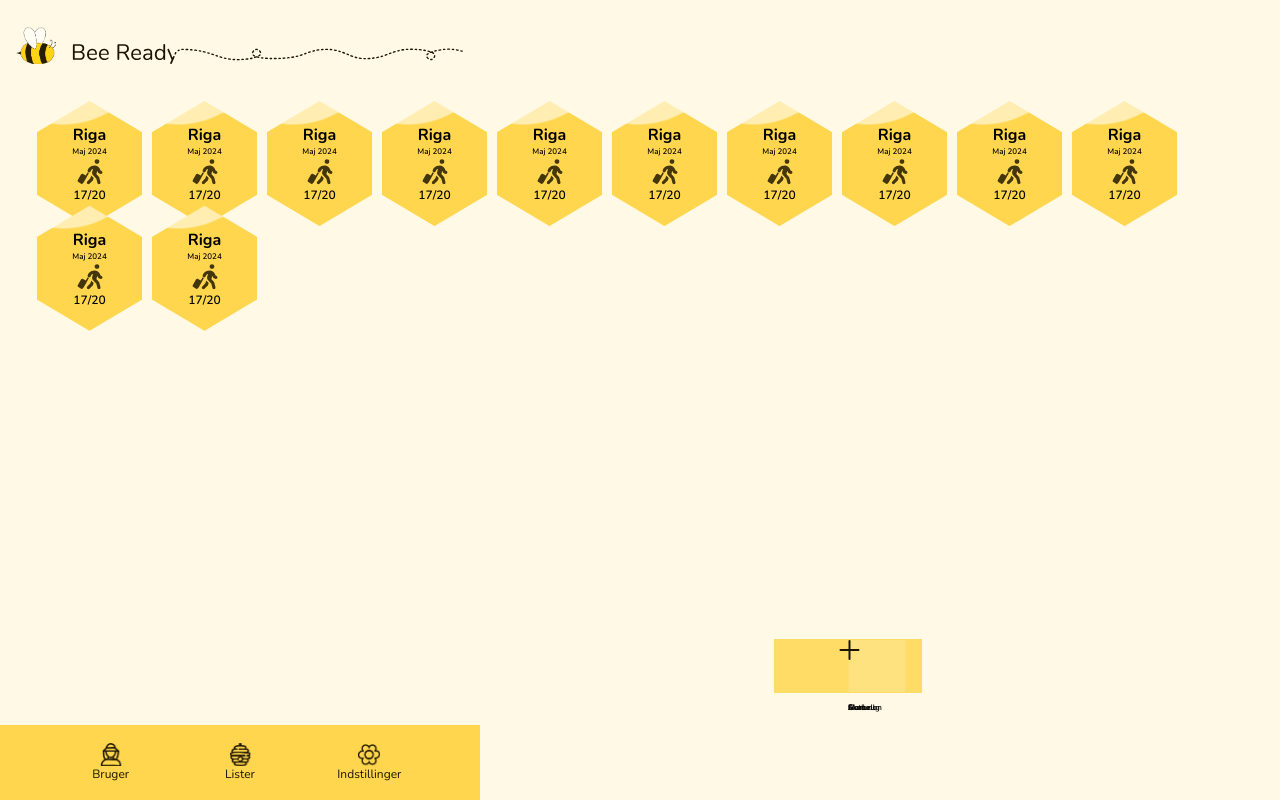
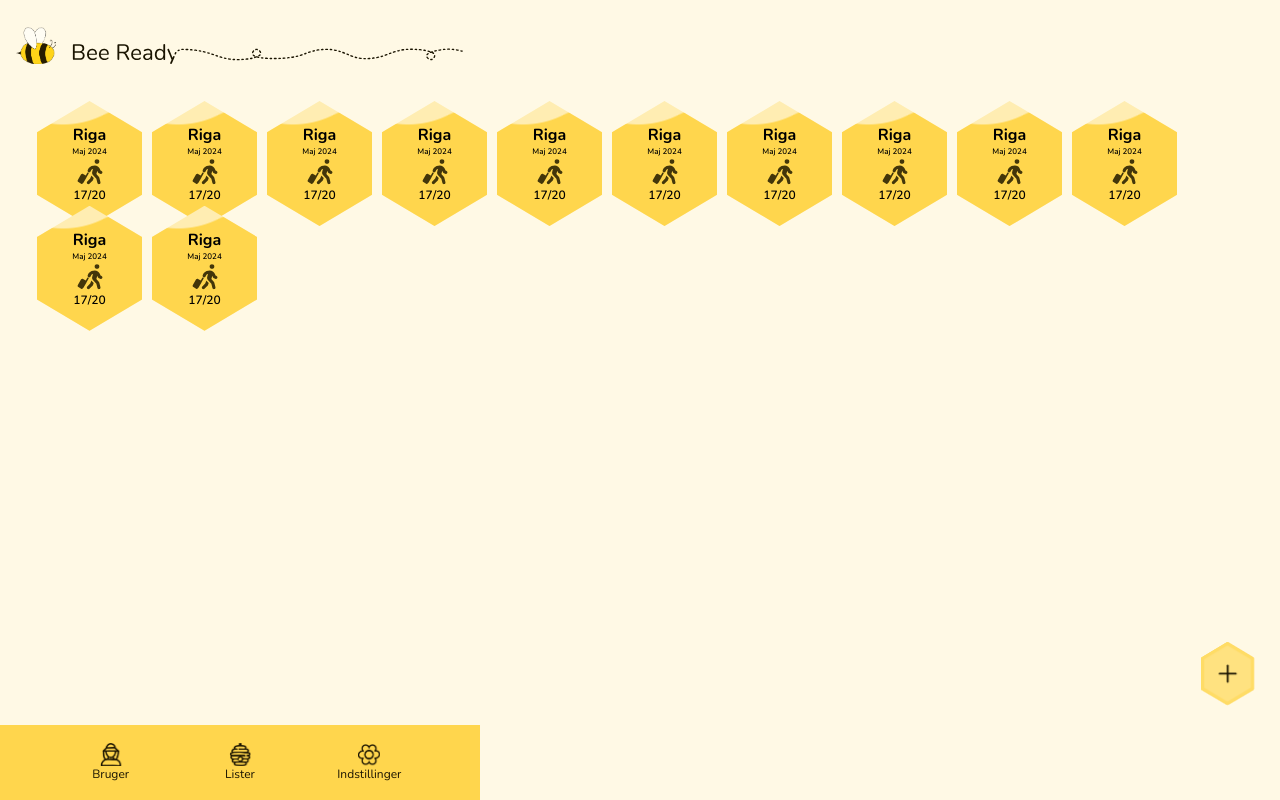
Before and after one commit to simon767b/beeReady, a React (Vite) app: page / in a window 1280 px wide. Built offline with nearby package versions, Linux system fonts and the light colour scheme.

Commit message:
knap og logind isde

```diff
--- a/src/App.jsx
+++ b/src/App.jsx
@@ -1,23 +1,37 @@
 import { BrowserRouter, Routes, Route } from "react-router-dom";
+import { useState, useEffect } from "react";
 import Lister from "./pages/Lister";
 import Bruger from "./pages/Bruger";
 import Indstillinger from "./pages/Indstillinger";
 import Nav from "./components/Nav";
 import Header from "./components/Header";
 import Pakkeliste from "./pages/Pakkeliste";
+import LogInd from "./pages/LogInd";
 
 function App() {
+  const [side, setSide] = useState(false);
+
+  useEffect(() => {
+    let url = window.location.href;
+    if (url == "http://localhost:5173/LogInd") {
+      setSide(false);
+    } else {
+      setSide(true);
+    }
+    // console.log(side, url);
+  }, [side]);
+
   return (
     <BrowserRouter>
-        <Header />
+      {side ? <Header /> : null}
       <Routes>
         <Route index element={<Lister />} />
         <Route path="/Bruger" element={<Bruger />} />
         <Route path="/Indstillinger" element={<Indstillinger />} />
         <Route path="/Pakkeliste" element={<Pakkeliste />} />
-
+        <Route path="/LogInd" element={<LogInd />} />
       </Routes>
-        <Nav />
+      {side ? <Nav /> : null}
     </BrowserRouter>
   );
 }
--- a/src/components/PlusButton.jsx
+++ b/src/components/PlusButton.jsx
@@ -10,75 +10,81 @@ export default function PlusButton() {
   return (
     <>
       <section
-        className="beehive plusButton_border manuel"
+        className="plusButton_border manuel"
         style={{
-          left: open ? "56%" : "65%",
-          bottom: open ? "10%" : "10%",
-          scale: open ? "2" : "1",
+          position: "fixed",
+          right: open ? "30%" : "0%",
+          bottom: open ? "10%" : "8%",
+          scale: open ? "0.75" : "0.5",
           transition: "all 0.5s ease-in-out",
         }}
       >
-        <section className="beehive plusButton" onClick={handleClick}>
+        <section className="plusButton" onClick={handleClick}>
           <p>Manuel</p>
         </section>
       </section>
 
       <section
-        className="beehive plusButton_border skabelon"
+        className="plusButton_border skabelon"
         style={{
-          left: open ? "51.5%" : "65%",
-          bottom: open ? "24%" : "10%",
-          scale: open ? "2" : "1",
+          position: "fixed",
+          right: open ? "42.5%" : "0%",
+          bottom: open ? "20%" : "8%",
+          scale: open ? "0.75" : "0.5",
           transition: "all 0.5s ease-in-out",
         }}
       >
-        <section className="beehive plusButton" onClick={handleClick}>
+        <section className="plusButton" onClick={handleClick}>
           <p>Skabelon</p>
         </section>
       </section>
 
       <section
-        className="beehive plusButton_border auto"
+        className="plusButton_border auto"
         style={{
-          left: open ? "60.5%" : "65%",
-          bottom: open ? "24%" : "10%",
-          scale: open ? "2" : "1",
+          position: "fixed",
+          right: open ? "17.5%" : "0%",
+          bottom: open ? "20%" : "8%",
+          scale: open ? "0.75" : "0.5",
           transition: "all 0.5s ease-in-out",
         }}
       >
-        <section className="beehive plusButton" onClick={handleClick}>
+        <section className="plusButton" onClick={handleClick}>
           <p>Auto</p>
         </section>
       </section>
 
       <section
-        className="beehive plusButton_border genbrug"
+        className="plusButton_border genbrug"
         style={{
-          left: open ? "47%" : "65%",
-          bottom: open ? "10%" : "10%",
-          scale: open ? "2" : "1",
+          position: "fixed",
+          right: open ? "55%" : "0%",
+          bottom: open ? "10%" : "8%",
+          scale: open ? "0.75" : "0.5",
           transition: "all 0.5s ease-in-out",
         }}
       >
-        <section className="beehive plusButton" onClick={handleClick}>
+        <section className="plusButton" onClick={handleClick}>
           <p>Genbrug</p>
         </section>
       </section>
 
       <section
-        className="beehive plusButton_border"
+        className="plusButton_border"
         style={{
-          left: open ? "65%" : "65%",
-          bottom: open ? "10%" : "10%",
-          scale: open ? "2" : "1",
+          position: "fixed",
+          right: open ? "5%" : "0%",
+          bottom: open ? "10%" : "8%",
+          scale: open ? "0.75" : "0.5",
           transition: "all 0.5s ease-in-out",
         }}
       >
-        <section className="beehive plusButton" onClick={handleClick}>
+        <section className="plusButton" onClick={handleClick}>
           <div className="plus_button_plus"></div>
           <div
             className="plus_button_plus rotated"
             style={{
+              position: "fixed",
               height: open ? "1px" : "20px",
               transition: "all 0.5s ease-in-out",
             }}
--- a/src/index.css
+++ b/src/index.css
@@ -115,7 +115,6 @@ main {
   max-width: 100%;
   position: fixed;
   top: 0px;
-
 }
 
 .logo-header {
@@ -224,19 +223,24 @@ main .lister {
 }
 
 /* Pakkeliste */
-.packinglist-header, .packinglist-info {
+.packinglist-header,
+.packinglist-info {
   display: flex;
   justify-content: space-between;
 }
 
-.packinglist h1, .packinglist h2, .packinglist h4, .packinglist p, .packinglist li {
+.packinglist h1,
+.packinglist h2,
+.packinglist h4,
+.packinglist p,
+.packinglist li {
   font-weight: var(--regular);
 }
 
 .linje-moenster {
   height: 1.5px;
   flex-direction: row;
-  background-image: url('img/linje-moenster.svg');
+  background-image: url("img/linje-moenster.svg");
   background-size: cover;
   width: 100%;
   background-size: auto 100%;
@@ -275,39 +279,53 @@ gap: 0.8rem;
   font-style: italic;
 }
 
-
 .category li {
   display: flex;
   gap: 1rem;
 }
 
-
 /* Bruger */
 
 /* Log ind */
+.biGIF {
+}
 
 /* Indstillinger */
 
 /* Plusknap */
 .plusButton_border {
-  position: fixed;
-  bottom: 10%;
-  left: 65%;
-  transform: translate(-50%, -50%);
-
   height: 54px;
   display: flex;
   align-items: center;
   justify-content: center;
 
   background-color: var(--color6);
-  scale: 2;
+  scale: 0.5;
+
+  /* Hexagon*/
+  clip-path: polygon(0% 25%, 0% 75%, 50% 100%, 100% 75%, 100% 25%, 50% 0%);
+  height: 125px;
+  /* overflow: hidden; */
+  position: relative;
+  width: 105px;
 }
 
 .plusButton {
   height: 52px;
   background-color: var(--color5);
   position: relative;
+
+  display: flex;
+  align-items: center;
+  justify-content: center;
+
+  /* Hexagon*/
+  clip-path: polygon(0% 25%, 0% 75%, 50% 100%, 100% 75%, 100% 25%, 50% 0%);
+  height: 125px;
+  /* overflow: hidden; */
+  position: relative;
+  width: 105px;
+  scale: 0.9;
 }
 
 .plus_button_plus {
@@ -317,37 +335,18 @@ gap: 0.8rem;
   background-color: var(--text);
   border-radius: 200px;
   rotate: 90deg;
+  scale: 2;
 }
 
 .plusButton p {
-  font-size: var(--fontsizeXS);
+  font-size: 7px;
   font-weight: var(--semiBold);
+  scale: 3;
 }
 
 .rotated {
   rotate: 0deg;
   transition: all 2s ease-in-out;
-}
-
-/* de forskellige kuber */
-.manuel {
-  bottom: 10%;
-  left: 60%;
-}
-
-.auto {
-  bottom: 18%;
-  left: 62.5%;
-}
-
-.skabelon {
-  bottom: 18%;
-  left: 57.5%;
-}
-
-.genbrug {
-  bottom: 10%;
-  left: 55%;
 }
 
 /*-------------------------------------------------------------------------------------------------
--- a/src/pages/Bruger.jsx
+++ b/src/pages/Bruger.jsx
@@ -1,5 +1,3 @@
-
 export default function Bruger() {
-  return <div>
-  </div>;
+  return <div></div>;
 }
--- a/src/pages/Lister.jsx
+++ b/src/pages/Lister.jsx
@@ -3,6 +3,7 @@ import PlusButton from "../components/PlusButton";
 
 export default function Lister() {
   return (
+    <>
       <main className="lister">
         <section className="beehive">
           <List />
@@ -17,8 +18,9 @@ export default function Lister() {
           <List />
           <List />
           <List />
+          <PlusButton></PlusButton>
         </section>
-      <PlusButton></PlusButton>
       </main>
+    </>
   );
 }
--- /dev/null
+++ b/src/pages/LogInd.jsx
@@ -0,0 +1,7 @@
+export default function LogInd() {
+  return (
+    <>
+      <img src="./img/bi-med-taske.gif" alt="flyvende bi" className="biGIF" />
+    </>
+  );
+}
```
Lines whose indentation alone changed are shown as unchanged.
